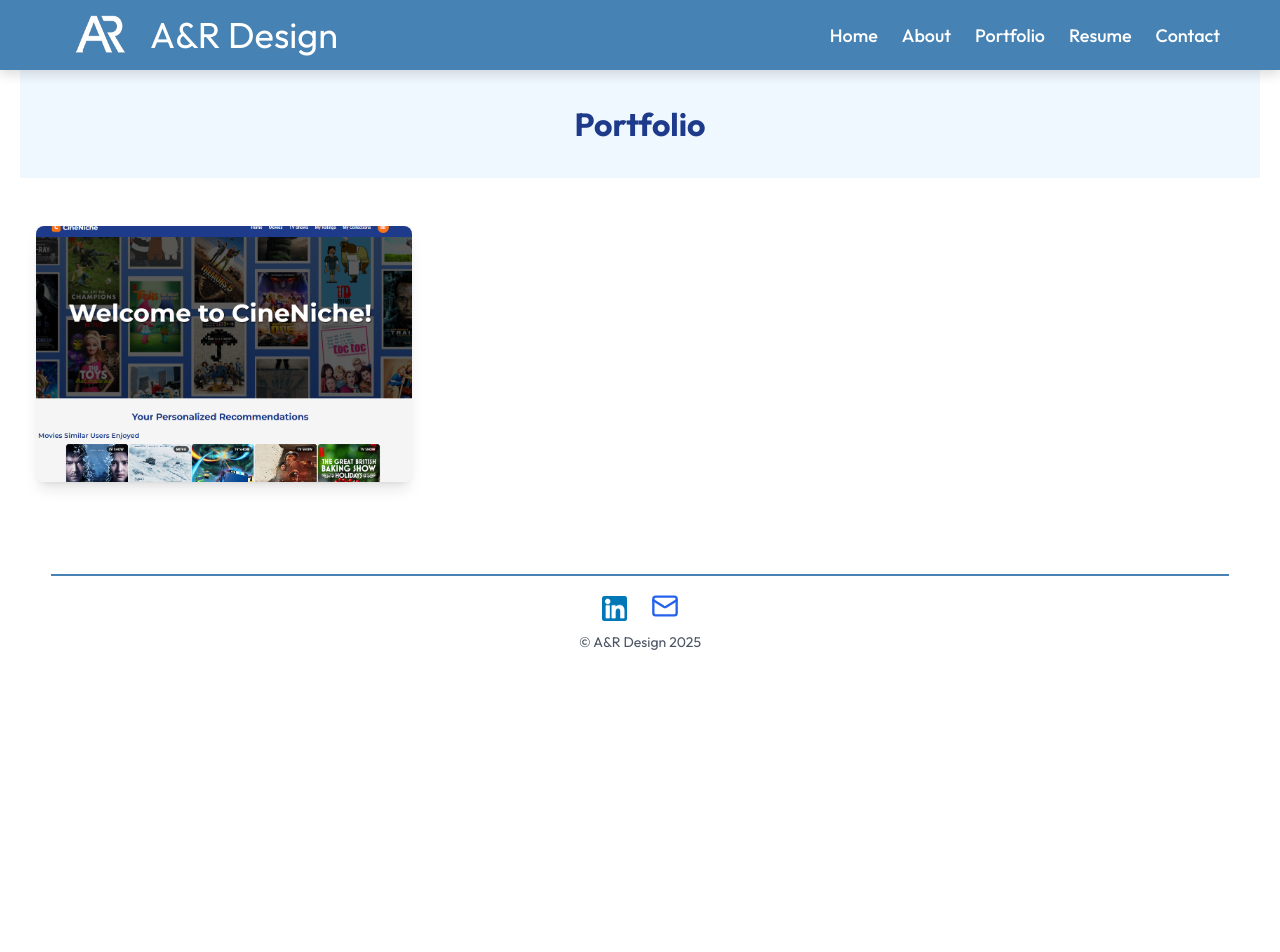
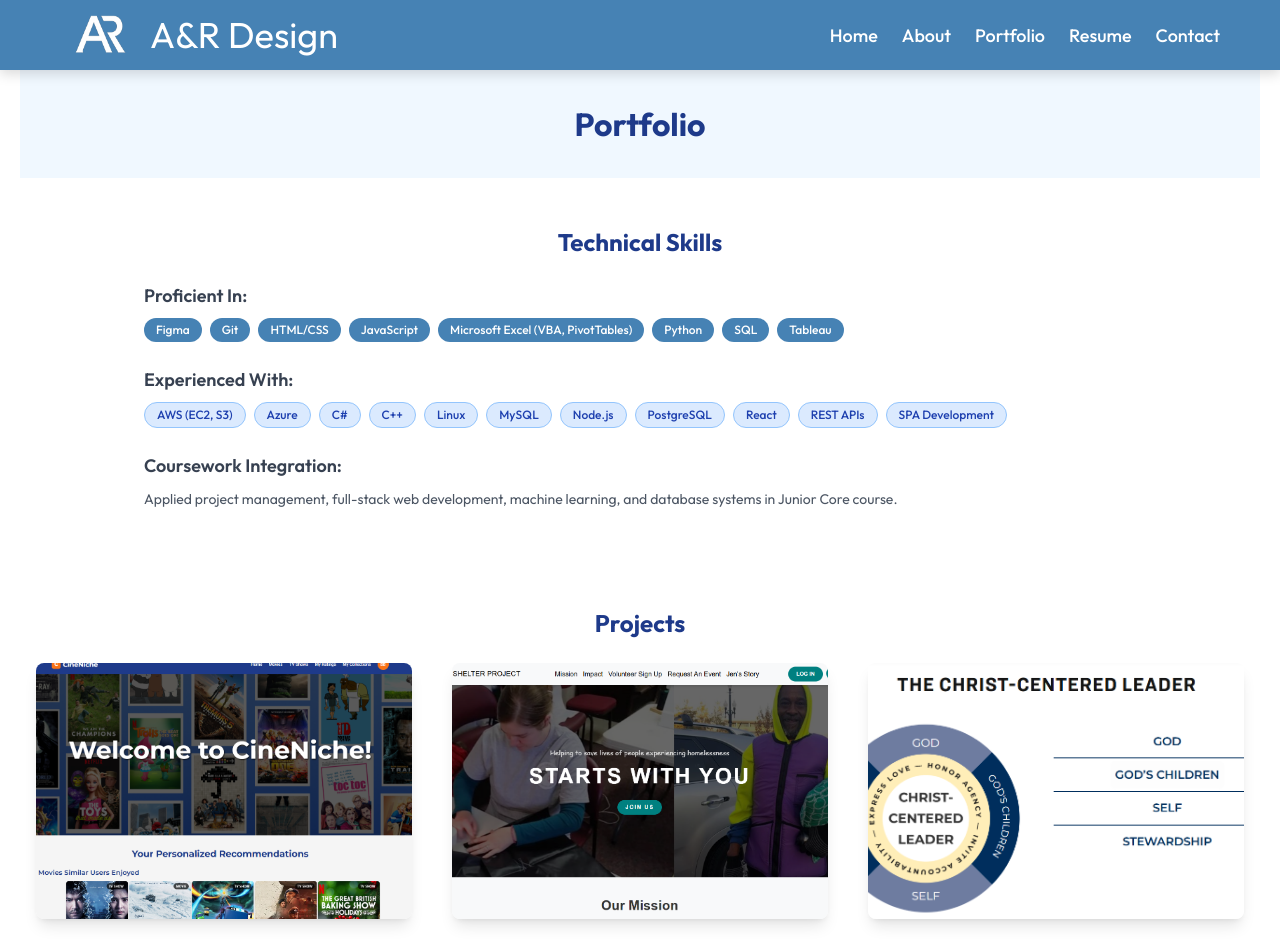
Before and after one commit to AAllred18/ARDesign, a React (Vite) app in the folder frontend/: page /portfolio in a window 1280 px wide. Shown: the top 952 px of the page. Before the commit the page ends 840 px from the top, so only its background shows below. Built offline with nearby package versions, Linux system fonts and the light colour scheme; a web font is replaced by a local one.

Commit message:
Completed Portfolio page

```diff
--- a/frontend/src/data/Projects.ts
+++ b/frontend/src/data/Projects.ts
@@ -1,5 +1,7 @@
 // Import images here
 import CinenicheImage from '../assets/Cineniche.png'
+import TurtleShelterImage from '../assets//TurtleShelterProject.png'
+import CCLMImage from '../assets/CCLM.png'
 
 const projects = [
     {
@@ -11,8 +13,50 @@
       image: CinenicheImage,
       repoLink: "https://github.com/AAllred18/IntexDos/tree/main",
       liveLink: "https://moviesappsa79595.z22.web.core.windows.net/",
-      tech: ["React", "Node.js", "Azure Blobstorage", "Bootstrap"]
+      tech: [
+        "React",                   // Frontend Framework
+        "Bootstrap",               // Frontend Styling
+        "Azure Services",          // Cloud Hosting & Storage
+        ".NET Web API",            // Backend Framework
+        "Custom Data Recommender"  // Feature/Tool Integration
+      ]
+    },
+    {
+      title: "Turtle Shelter Project Platform",
+      date: "12/06/2024",
+      description: "A volunteer and event management system with analytics for a nonprofit serving Utah's homeless.",
+      longDescription:
+        "Built during BYU's 1-week INTEX 2024 competition, the Turtle Shelter Project is a full-stack web platform designed to help a Utah nonprofit manage volunteers and events supporting individuals experiencing homelessness. Our system enables admins to track events, volunteers, and user roles, while allowing anonymous users to request new service opportunities.\n\nWe used React and Bootstrap for the frontend, with a Node.js and PostgreSQL backend. We also analyzed HUD’s PIT dataset and developed a Tableau dashboard to visualize homelessness trends across regions and demographics. While this project is not currently implemented on the official TSP site, it showcases scalable solutions for real-world nonprofit challenges.",
+      image: TurtleShelterImage,
+      repoLink: "https://github.com/AAllred18/INTEX-2024?tab=readme-ov-file",
+      liveLink: "", // No current live deployment link
+      tech: [
+        "React",                    // Frontend Framework
+        "Bootstrap",                // Frontend Styling
+        "Node.js",                  // Backend Runtime
+        "Python",                   // Data Processing & ETL
+        "PostgreSQL",               // Relational Database
+        "Tableau",                  // Data Visualization
+        "AWS Deployment"           // Hosting & Infrastructure
+      ]
+    },
+    {
+      title: "Interactive Model",
+      date: "07/26/2024",
+      description: "A volunteer and event management system with analytics for a nonprofit serving Utah's homeless.",
+      longDescription:
+        "This project is an interactive visualization of the Christlike Leader Model, created in collaboration with the Sorensen Center. Using HTML, CSS, and JavaScript, I designed a responsive, user-friendly interface that allows visitors to explore core leadership principles in a dynamic and memorable way. Users can hover over each principle to reveal concise explanations, click through layered elements for deeper doctrinal context, and navigate seamlessly between visual components that reinforce key attributes of Christlike leadership. The interactivity transforms abstract ideas into an intuitive experience, helping users internalize the spiritual and practical qualities of becoming a Christ-centered leader. This project blends faith-based learning with modern web design, showcasing how technology can support reflective, meaningful engagement.",
+      image: CCLMImage,
+      repoLink: "https://github.com/AAllred18/Interactive-Circular-Model",
+      liveLink: "https://sorensencenter.byu.edu/about/christ-centered-leader-model",
+      tech: [
+        "HTML",
+        "CSS",
+        "Javascript",
+        "Figma"
+      ]
     }
+
   ];
 
   export default projects;
--- a/frontend/src/pages/Portfolio.tsx
+++ b/frontend/src/pages/Portfolio.tsx
@@ -33,8 +33,69 @@
           Portfolio
         </div>
 
+        {/* Technical Skills Section */}
+        <section className="py-12 px-4 max-w-5xl mx-auto">
+          <h2 className="text-2xl font-bold text-blue-900 mb-6 text-center">Technical Skills</h2>
+
+          <div className="space-y-6">
+            {/* Proficient In */}
+            <div>
+              <h3 className="text-lg font-semibold text-gray-700 mb-2">Proficient In:</h3>
+              <div className="flex flex-wrap gap-2">
+                {[
+                  "Figma",
+                  "Git",
+                  "HTML/CSS",
+                  "JavaScript",
+                  "Microsoft Excel (VBA, PivotTables)",
+                  "Python",
+                  "SQL",
+                  "Tableau"
+                ].map((skill, index) => (
+                  <span key={index} className="inline-block bg-[#4682B4] text-white text-xs font-medium px-3 py-1 rounded-full">
+                    {skill}
+                  </span>
+                ))}
+              </div>
+            </div>
+
+            {/* Experienced With */}
+            <div>
+              <h3 className="text-lg font-semibold text-gray-700 mb-2">Experienced With:</h3>
+              <div className="flex flex-wrap gap-2">
+                {[
+                  "AWS (EC2, S3)",
+                  "Azure",
+                  "C#",
+                  "C++",
+                  "Linux",
+                  "MySQL",
+                  "Node.js",
+                  "PostgreSQL",
+                  "React",
+                  "REST APIs",
+                  "SPA Development"
+                ].map((skill, index) => (
+                  <span key={index} className="inline-block bg-blue-100 text-blue-800 text-xs font-medium px-3 py-1 rounded-full border border-blue-300">
+                    {skill}
+                  </span>
+                ))}
+              </div>
+            </div>
+
+            {/* Coursework Integration */}
+            <div>
+              <h3 className="text-lg font-semibold text-gray-700 mb-2">Coursework Integration:</h3>
+              <p className="text-gray-600 text-sm leading-relaxed">
+                Applied project management, full-stack web development, machine learning, and database systems in Junior Core course.
+              </p>
+            </div>
+          </div>
+        </section>
+
         {/* Portfolio Grid Section */}
         <section className="py-12 px-4 max-w-7xl mx-auto">
+        <h2 className="text-2xl font-bold text-blue-900 mb-6 text-center">Projects</h2>
           <div className="grid grid-cols-1 sm:grid-cols-2 lg:grid-cols-3 gap-10">
             {projects.map((project, index) => (
               <div
@@ -48,9 +109,24 @@
                   className="w-full h-64 object-cover transform group-hover:scale-110 transition duration-500"
                 />
                 <div className="absolute inset-0 bg-black bg-opacity-60 opacity-0 group-hover:opacity-100 transition duration-500 flex flex-col justify-center items-center text-white text-center px-4">
-                  <h3 className="text-xl font-bold mb-2">{project.title}</h3>
+                  <h3
+                    className="text-xl font-extrabold mb-2 text-white px-3 py-1 rounded"
+                    style={{ backgroundColor: "#4682B4" }}
+                  >
+                    {project.title}
+                  </h3>
+
                   <p className="text-sm mb-4">{project.description}</p>
-                  <span className="text-blue-400 underline">View Project</span>
+
+                  <span
+                    className="inline-flex items-center gap-2 text-white py-1 px-3 rounded-full text-sm font-medium shadow-lg transition duration-300 hover:brightness-110"
+                    style={{ backgroundColor: "#4682B4" }}
+                  >
+                    View Project
+                    <svg className="w-4 h-4" fill="none" stroke="currentColor" strokeWidth="2" viewBox="0 0 24 24">
+                      <path strokeLinecap="round" strokeLinejoin="round" d="M17 8l4 4m0 0l-4 4m4-4H3" />
+                    </svg>
+                  </span>
                 </div>
               </div>
             ))}
```
Also changed, not shown: frontend/src/assets/CCLM.png (added), frontend/src/assets/TurtleShelterProject.png (added).
